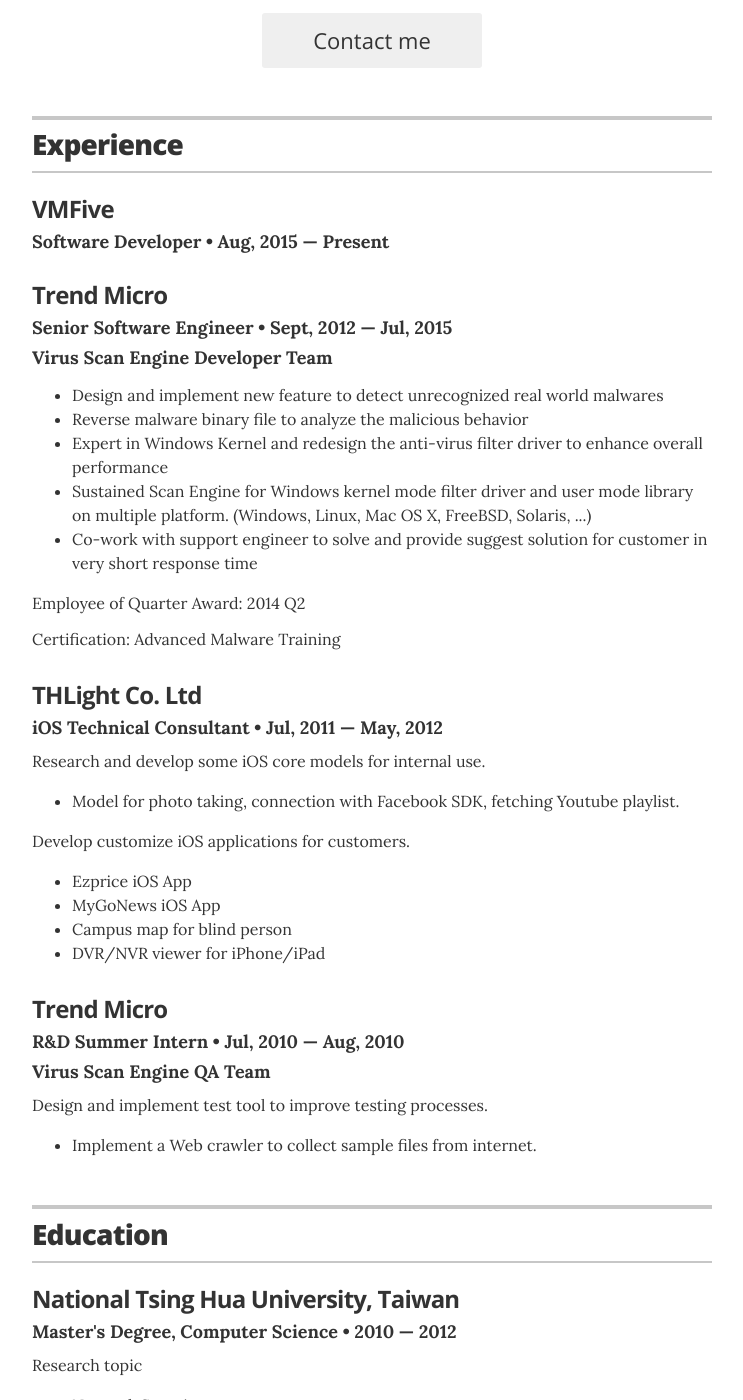
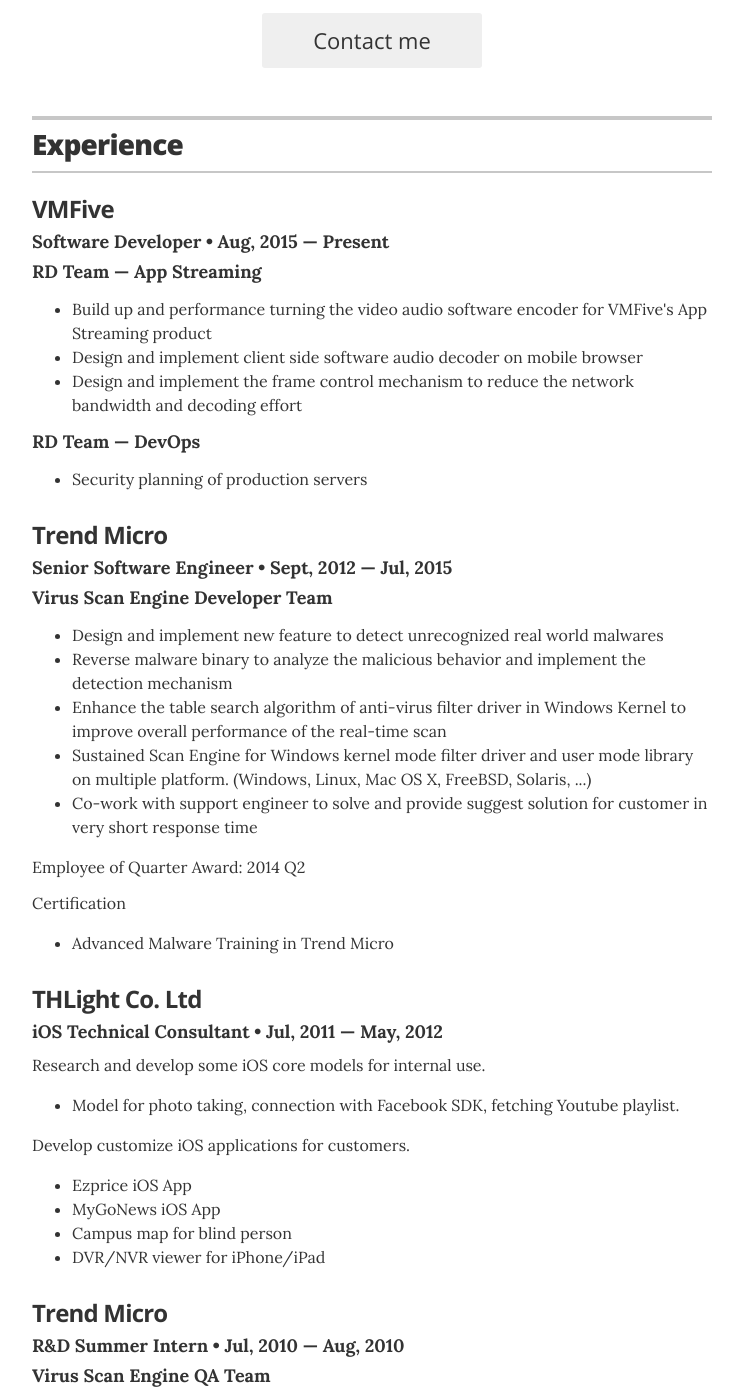
Before and after one commit to kentwelcome/resume, a Jekyll site: the page built from index.html, in a window 1280 px wide and 1400 px high, scrolled down 324 px. Shown: the whole window, without its empty margins (268-1011 px from the left). Built offline with Jekyll 4.4.1, drawn with Linux system fonts in a browser that asks for light colours; some of the changed text lies outside the part shown.

Commit message:
Update information in VMFive

```diff
--- a/_layouts/resume.html
+++ b/_layouts/resume.html
@@ -47,11 +47,20 @@
           <h2>Experience</h2>
         </header>
 
-        <!-- Duplicate these resume-item elements and edit accordingly for each job you want to add here -->
+        <!-- VMFive resume item -->
         <div class="resume-item">
           <h3 class="resume-item-title">VMFive</h3>
           <h4 class="resume-item-details">Software Developer &bull; Aug, 2015 &mdash; Present</h4>
-
+          <h4 class="resume-item-details">RD Team &mdash; App Streaming</h4>
+          <ul class="resume-item-list">
+            <li>Build up and performance turning the video audio software encoder for VMFive's App Streaming product</li>
+            <li>Design and implement client side software audio decoder on mobile browser</li>
+            <li>Design and implement the frame control mechanism to reduce the network bandwidth and decoding effort</li>
+          </ul>
+          <h4 class="resume-item-details">RD Team &mdash; DevOps</h4>
+          <ul class="resume-item-list">
+            <li>Security planning of production servers</li>
+          </ul>
         <!--
           <p class="resume-item-copy">Write about your core competencies in one or two sentences describing your position. If you held the position for a long time, it could be a longer section, including a couple bullet points:</p>
           <ul class="resume-item-list">
@@ -70,15 +79,18 @@
           <h4 class="resume-item-details">Virus Scan Engine Developer Team</h4>
           <ul class="resume-item-list">
             <li>Design and implement new feature to detect unrecognized real world malwares</li>
-            <li>Reverse malware binary file to analyze the malicious behavior</li>
-            <li>Expert in Windows Kernel and redesign the anti-virus filter driver to enhance overall performance</li>
+            <li>Reverse malware binary to analyze the malicious behavior and implement the detection mechanism</li>
+            <li>Enhance the table search algorithm of anti-virus filter driver in Windows Kernel to improve overall performance of the real-time scan</li>
             <li>Sustained Scan Engine for Windows kernel mode filter driver and user mode library on multiple platform. (Windows, Linux, Mac OS X, FreeBSD, Solaris, ...)</li>
             <li>Co-work with support engineer to solve and provide suggest solution for customer in very short response time</li>
           </ul>
           <p class="resume-item-copy">Employee of Quarter Award: 2014 Q2</p>
-          <p class="resume-item-copy">Certification: Advanced Malware Training</p>
+          <p class="resume-item-copy">Certification</p>
+          <ul class="resume-item-list">
+            <li>Advanced Malware Training in Trend Micro</li>
+          </ul>
+        </div><!-- end of resume-item -->
 
-        </div><!-- end of resume-item -->
 
         <!-- THLight resume item -->
         <div class="resume-item">
@@ -105,7 +117,7 @@
           <h4 class="resume-item-details">Virus Scan Engine QA Team</h4>
           <p class="resume-item-copy">Design and implement test tool to improve testing processes.</p>
           <ul class="resume-item-list">
-            <li>Implement a Web crawler to collect sample files from internet.</li>
+            <li>Implement a Web crawler to collect sample files from Internet.</li>
           </ul>
 
         </div><!-- end of resume-item -->
@@ -179,7 +191,15 @@
         </div>
         -->
         <div class="resume-item">
-          <h4 class="resume-item-details">Reverse Engineering</h4>
+          <h4 class="resume-item-details">Programming Languages</h4>
+          <ul class="resume-item-list">
+            <li>Natively fluent: C/C++, Python, x86/x64 assembly</li>
+            <li>Conversationally fluent: Perl, JavaScript, Golang, Objective-C</li>
+          </ul>
+          <h4 class="resume-item-details">Others</h4>
+          <ul class="resume-item-list">
+            <li>Reverse Engineering</li>
+          </ul>
         </div>
 
       </section>
```
